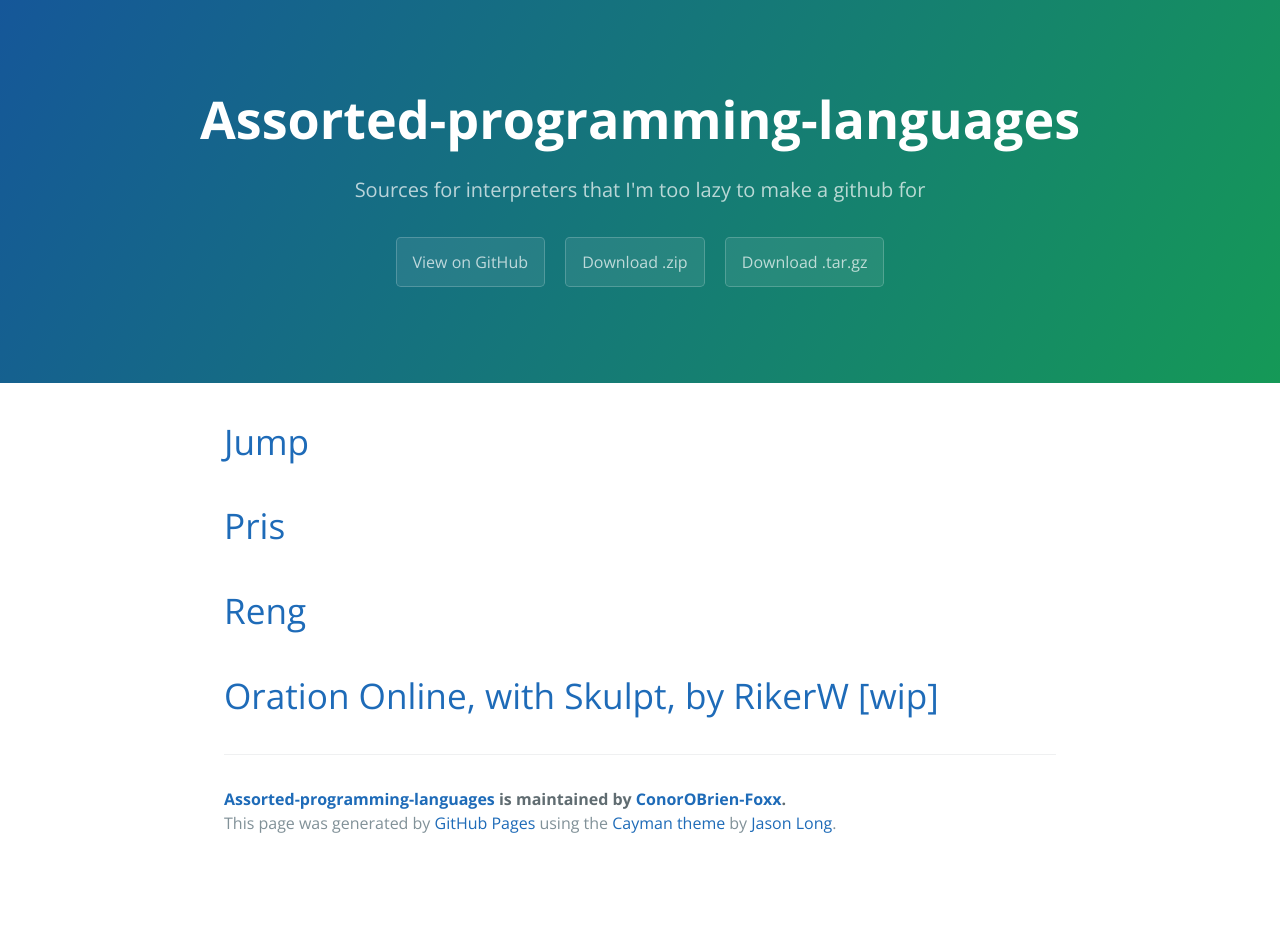
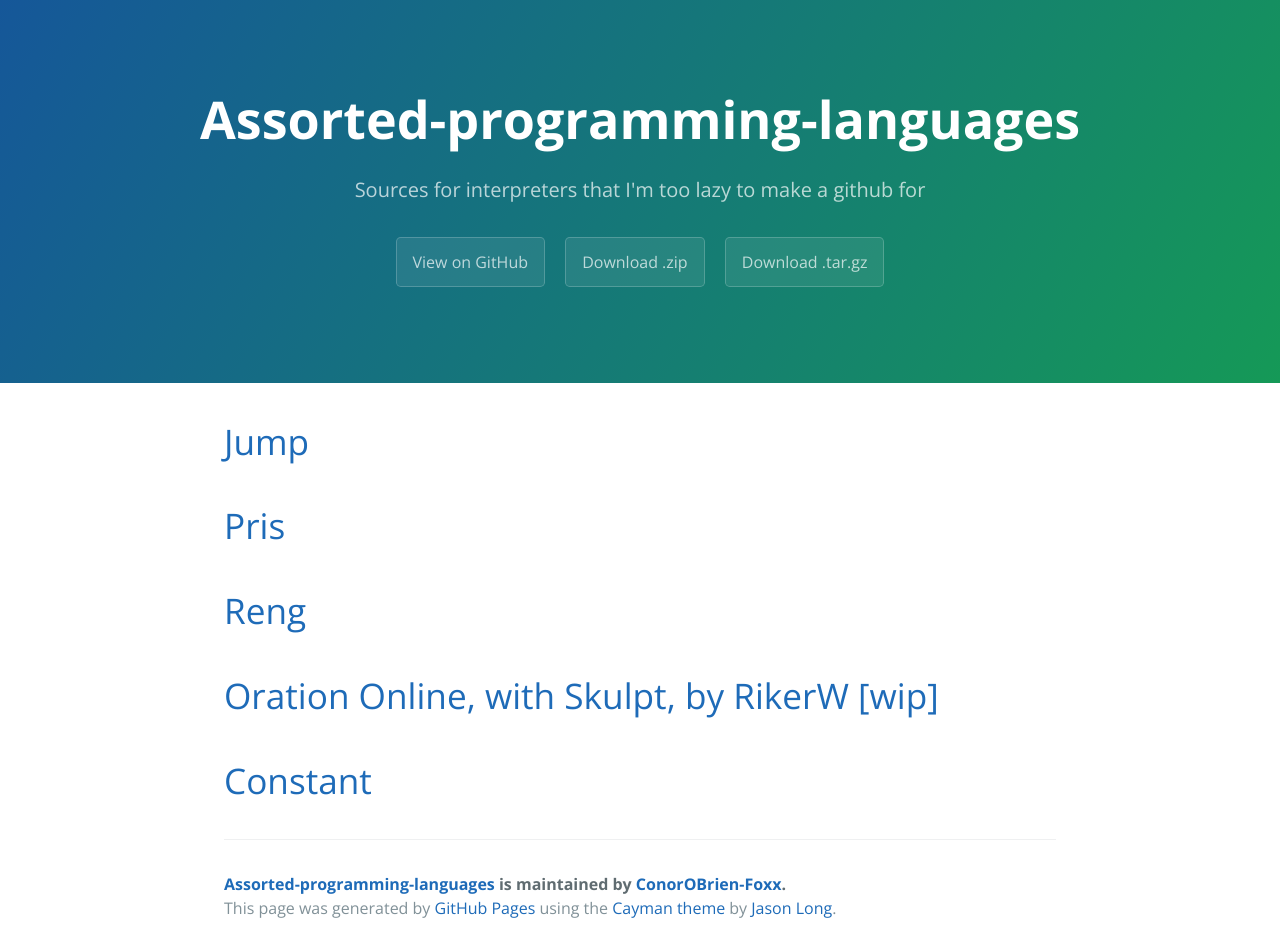
Before and after one commit to ConorOBrien-Foxx/Assorted-Programming-Languages, a plain HTML site: page index.html in a window 1280 px wide. Before the commit the page ends 867 px from the top, so only its background shows below. Drawn offline with nearby package versions, Linux system fonts and the light colour scheme.

Commit message:
Update index.html

```diff
--- a/index.html
+++ b/index.html
@@ -34,6 +34,10 @@
 <h1>
 <a id="oration" class="anchor" href="#oration" aria-hidden="true"><span aria-hidden="true" class="octicon octicon-link"></span></a><a href="https://rikerw.github.io/">Oration Online, with Skulpt, by RikerW [wip]</a>
 </h1>
+
+<h1>
+<a id="constant" class="anchor" href="#constant" aria-hidden="true"><span aria-hidden="true" class="octicon octicon-link"></span></a><a href="http://conorobrien-foxx.github.io/Assorted-Programming-Languages/constant.html">Constant</a>
+</h1>
       <footer class="site-footer">
         <span class="site-footer-owner"><a href="https://github.com/ConorOBrien-Foxx/Assorted-Programming-Languages">Assorted-programming-languages</a> is maintained by <a href="https://github.com/ConorOBrien-Foxx">ConorOBrien-Foxx</a>.</span>
 
```
